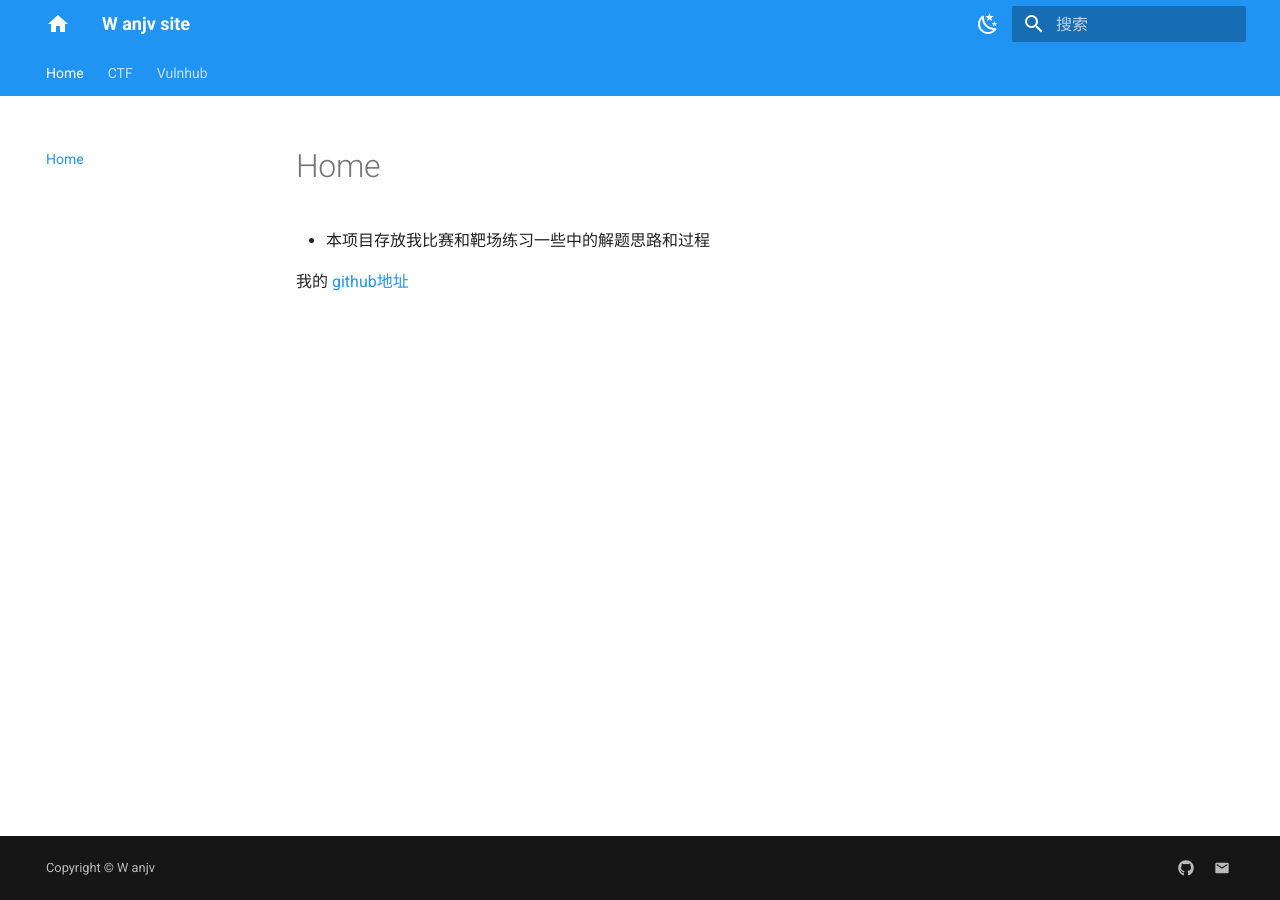
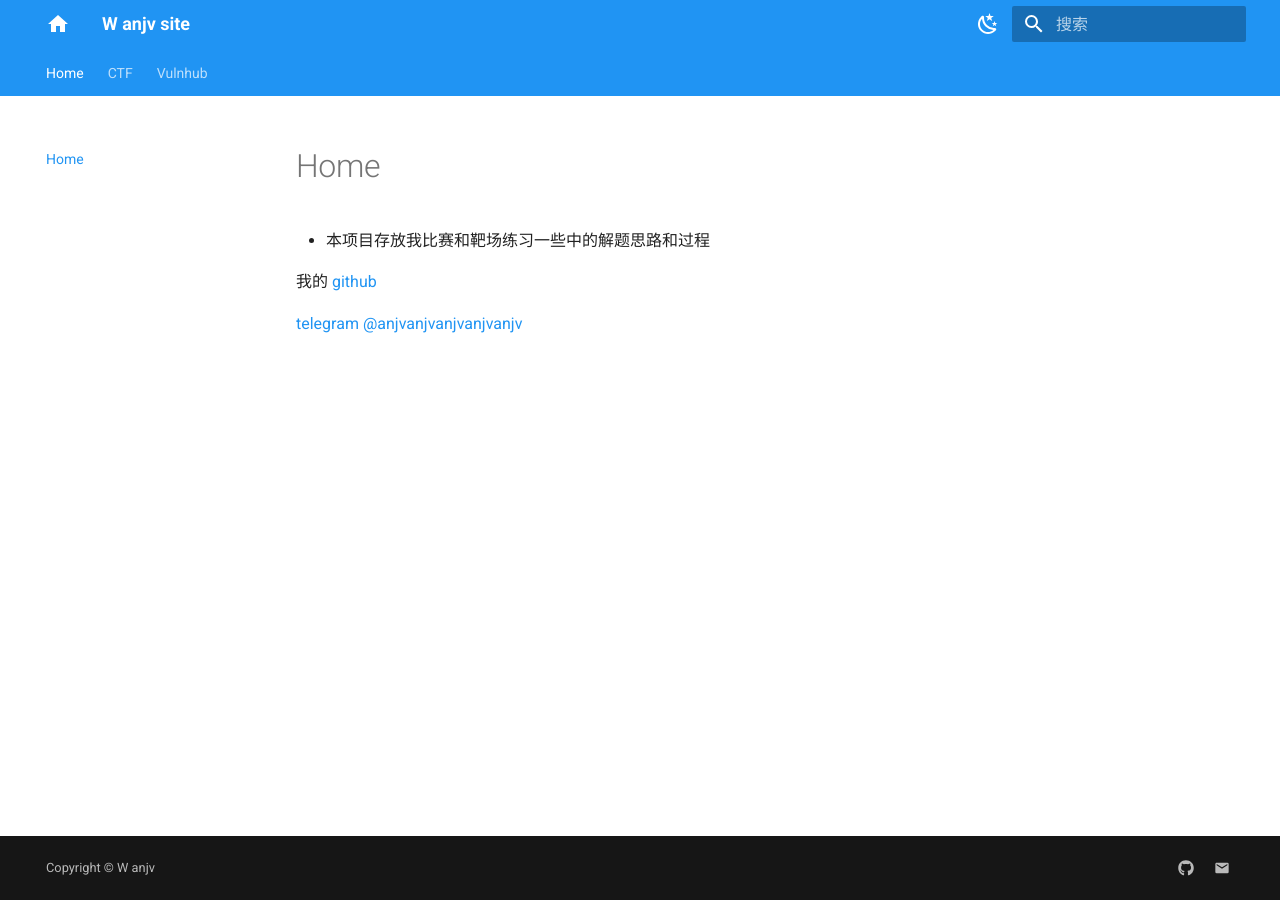
Before and after one commit to anjvW/note, an MkDocs documentation site: the page built from docs/README.md, in a window 1280 px wide. Built offline with MkDocs 1.6.1 and Material for MkDocs 9.7.7, drawn with Linux system fonts in a browser that asks for light colours.

Commit message:
Update README.md

```diff
--- a/docs/README.md
+++ b/docs/README.md
@@ -4,4 +4,6 @@
 + 本项目存放我比赛和靶场练习一些中的解题思路和过程
 
 
-我的 [github地址](https://github.com/anjvW)
+我的 [github](https://github.com/anjvW)
+
+[telegram @anjvanjvanjvanjvanjv](https://t.me/anjvanjvanjvanjvanjv)
```
